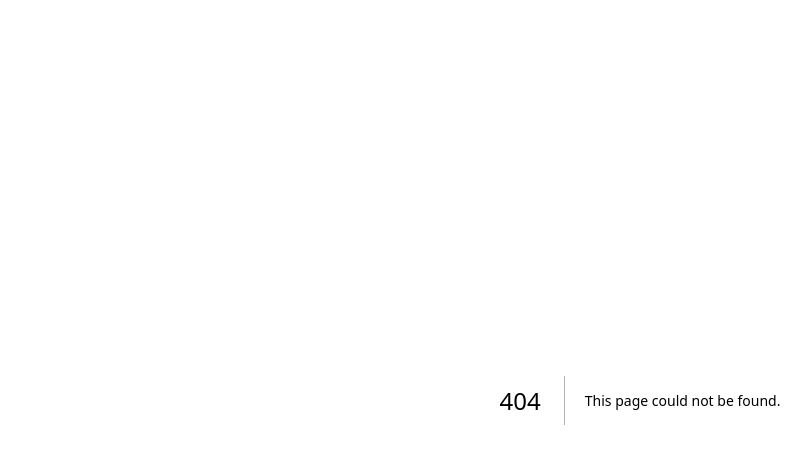
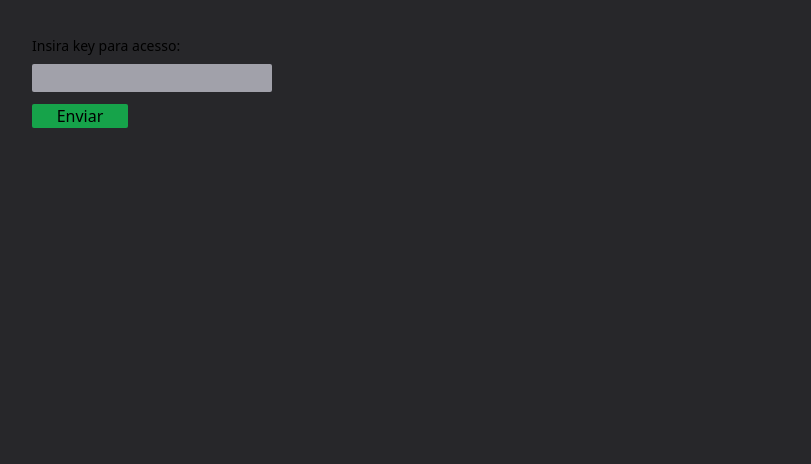
Before and after one commit to jgbenine/api-esports, a Next.js app in the folder my-app/: page /login in a window 1280 px wide. Before the commit this address had no page. Shown: the top 464 px of the page, without its empty margins (0-811 px from the left). Built offline with nearby package versions, Linux system fonts and the light colour scheme.

Commit message:
init form

```diff
--- a/my-app/src/app/layout.jsx
+++ b/my-app/src/app/layout.jsx
@@ -1,17 +1,14 @@
 import './globals.css'
-import { Inter } from 'next/font/google'
-
-const inter = Inter({ subsets: ['latin'] })
 
 export const metadata = {
-  title: 'Create Next App',
-  description: 'Generated by create next app',
+  title: 'Api-esports',
+  description: 'Manipulando api-esports com React | Nextjs',
 }
 
 export default function RootLayout({ children }) {
   return (
-    <html lang="en">
-      <body className={inter.className}>{children}</body>
+    <html lang="en" className="bg-zinc-800 px-8 py-9">
+      <body>{children}</body>
     </html>
   )
 }
--- /dev/null
+++ b/my-app/src/app/login/page.jsx
@@ -0,0 +1,18 @@
+'use client'
+
+import { useState } from "react"
+
+export default function Login() {
+  const [keyApi, setKeyApi] = useState(null)
+
+  return (
+    <section className="flex-1 h-screen bg-zinc-800">
+      <div className="flex flex-col gap-2">
+        <label htmlFor="keyAccess" className="text-sm">Insira key para acesso:</label>
+        <input type="text" name="keyAccess" id="keyAccess" className="w-60 bg-zinc-400 rounded-sm focus:outline-none px-2 py-0.5 text-zinc-900" value={keyApi} />
+        <button type="submit" className="bg-green-600 w-24 mt-1 rounded-sm hover:bg-green-500">Enviar</button>
+      </div>
+
+    </section>
+  )
+}
```
Also changed, not shown: my-app/.eslintrc.json.
